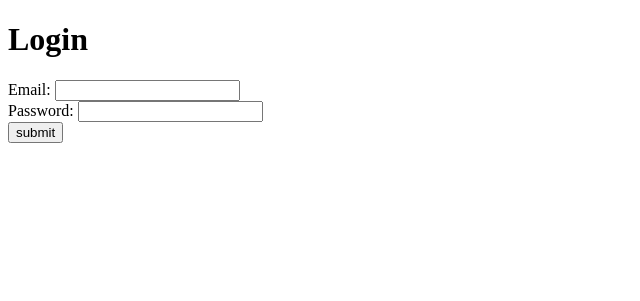
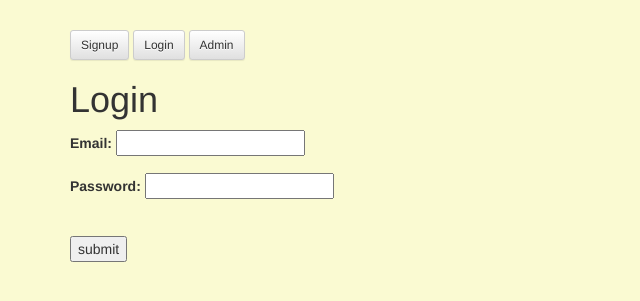
Before and after one commit to phunkmaster3k/SE396, a PHP site: page /login.php in a window 1280 px wide. Shown: the top 301 px of the page, without its empty margins (0-640 px from the left). Run offline with PHP 8.4, Linux system fonts and the light colour scheme.

Commit message:
lab 3 done

```diff
--- a/week3/Lab3/accounts/login.php
+++ b/week3/Lab3/accounts/login.php
@@ -3,10 +3,14 @@
 <head>
     <meta charset="UTF-8">
     <title></title>
+    <!-- Latest compiled and minified CSS -->
+    <link rel="stylesheet" href="https://maxcdn.bootstrapcdn.com/bootstrap/3.3.7/css/bootstrap.min.css">
+    <!-- Optional theme -->
+    <link rel="stylesheet" href="https://maxcdn.bootstrapcdn.com/bootstrap/3.3.7/css/bootstrap-theme.min.css">
+    <link rel="stylesheet" type="text/css" href="stylesheet.css" />
 </head>
 <body>
 <?php
-
         session_start();
         include './autoload.php';
 
@@ -15,29 +19,31 @@
 
         $email = filter_input(INPUT_POST, 'email');
         $password = filter_input(INPUT_POST, 'password');
-
+        $errors = [];
 
         if ($util->isPostRequest()){
 
             $loginInfo = $accounts->login($email, $password );
 
             if  ( $loginInfo > 0)  {
-
                 $_SESSION['user_ID'] = $loginInfo;
                 $util->redirect("admin.php");
             }
             else {
-
+                $errors[] = 'Invalid Login, Try again';
             }
 
         }
 
+        if(isset($_GET['logout'])) {
+            session_destroy();
+        }
+
+        include './views/header.html.php';
         include './views/login.html.php';
+        include './views/errors.html.php';
 
-
-
-
-         ?>
+?>
 
 
 </body>
--- a/week3/Lab3/accounts/models/Accounts.php
+++ b/week3/Lab3/accounts/models/Accounts.php
@@ -94,6 +94,12 @@ class Accounts extends DB
         }
     }
 
+    /**
+     * check for unique email
+     *
+     * @param $email
+     * @return bool
+     */
     public function uniqueEmail($email){
         $db = $this->getDB();
         $stmt = $db->prepare("SELECT * FROM users WHERE email = :email");
--- /dev/null
+++ b/week3/Lab3/accounts/stylesheet.css
@@ -0,0 +1,11 @@
+body {
+    padding-top: 30px;
+    background-color: lightgoldenrodyellow;
+}
+
+.form-control {
+    width: 300px;
+}
+#state {
+    width: auto;
+}
--- /dev/null
+++ b/week3/Lab3/accounts/views/header.html.php
@@ -0,0 +1,5 @@
+<div class="container">
+    <a href="signup.php" class = "btn btn-default btn-sm">Signup</a>
+    <a href="login.php" class = "btn btn-default btn-sm">Login</a>
+    <a href="Admin.php" class = "btn btn-default btn-sm">Admin</a>
+</div>
--- a/week3/Lab3/accounts/views/login.html.php
+++ b/week3/Lab3/accounts/views/login.html.php
@@ -1,8 +1,15 @@
-<h1>Login</h1>
-<form action="#" method="post">
-    Email: <input name="email" type="text" value="" />
-    <br />
-    Password: <input name="password" type="password" value="" />
-    <br />
-    <input type="submit" value="submit" />
-</form>
+<div class="container">
+    <h1>Login</h1>
+    <form action="#" method="post">
+        <div class="form-group">
+            <label for="email">Email:</label>
+            <input name="email" type="text" value="" />
+        </div>
+        <div class="form-group">
+            <label for="password">Password:</label>
+            <input name="password" type="password" value="" />
+        </div>
+        <br />
+        <input type="submit" value="submit" />
+    </form>
+</div>
```
Also changed, not shown: week3/Lab3/accounts/admin.php (+14 -5 lines), week3/Lab3/accounts/signup.php (+11 -0 lines), week3/Lab3/accounts/views/signup.html.php (+15 -8 lines).
